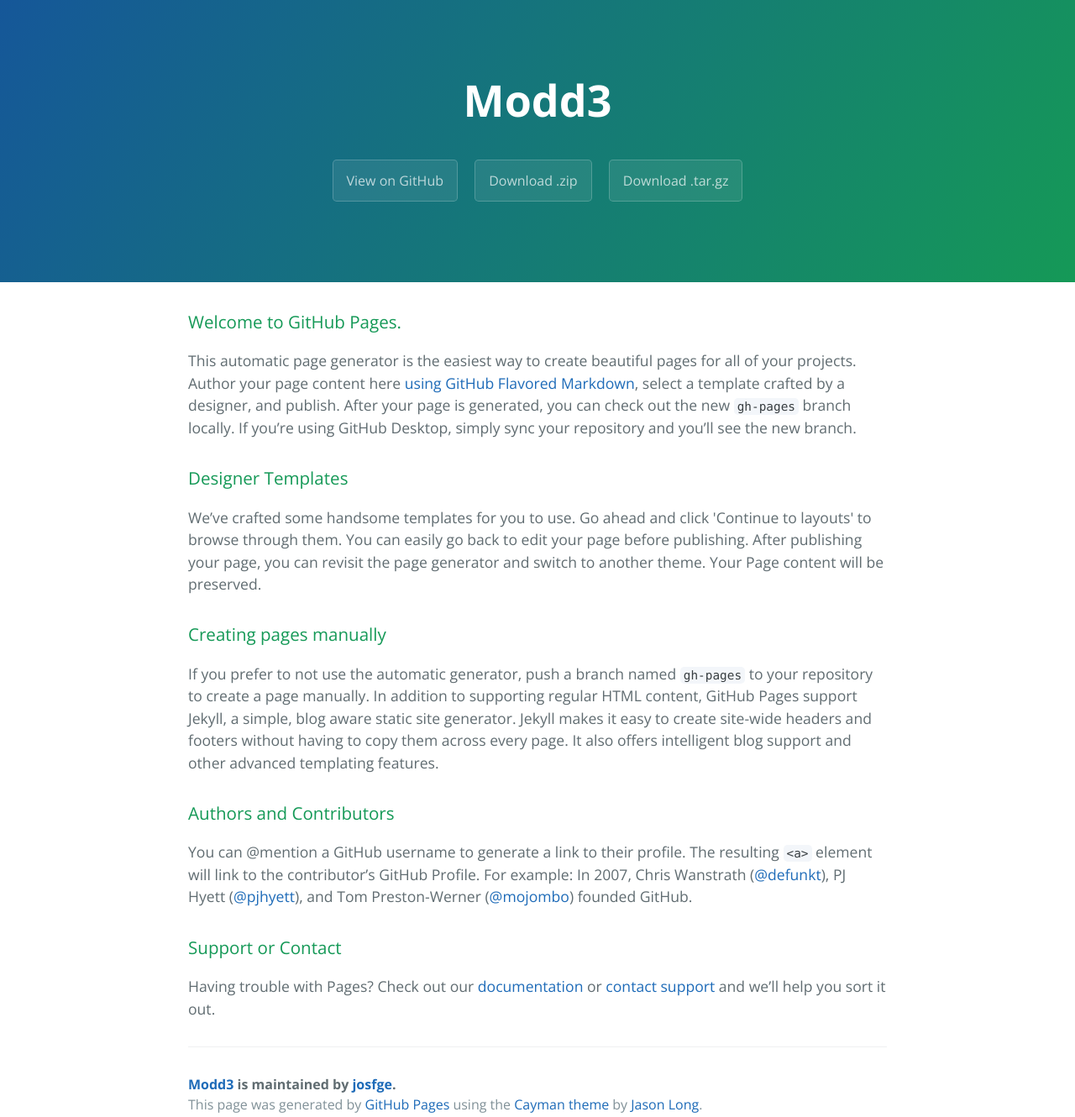
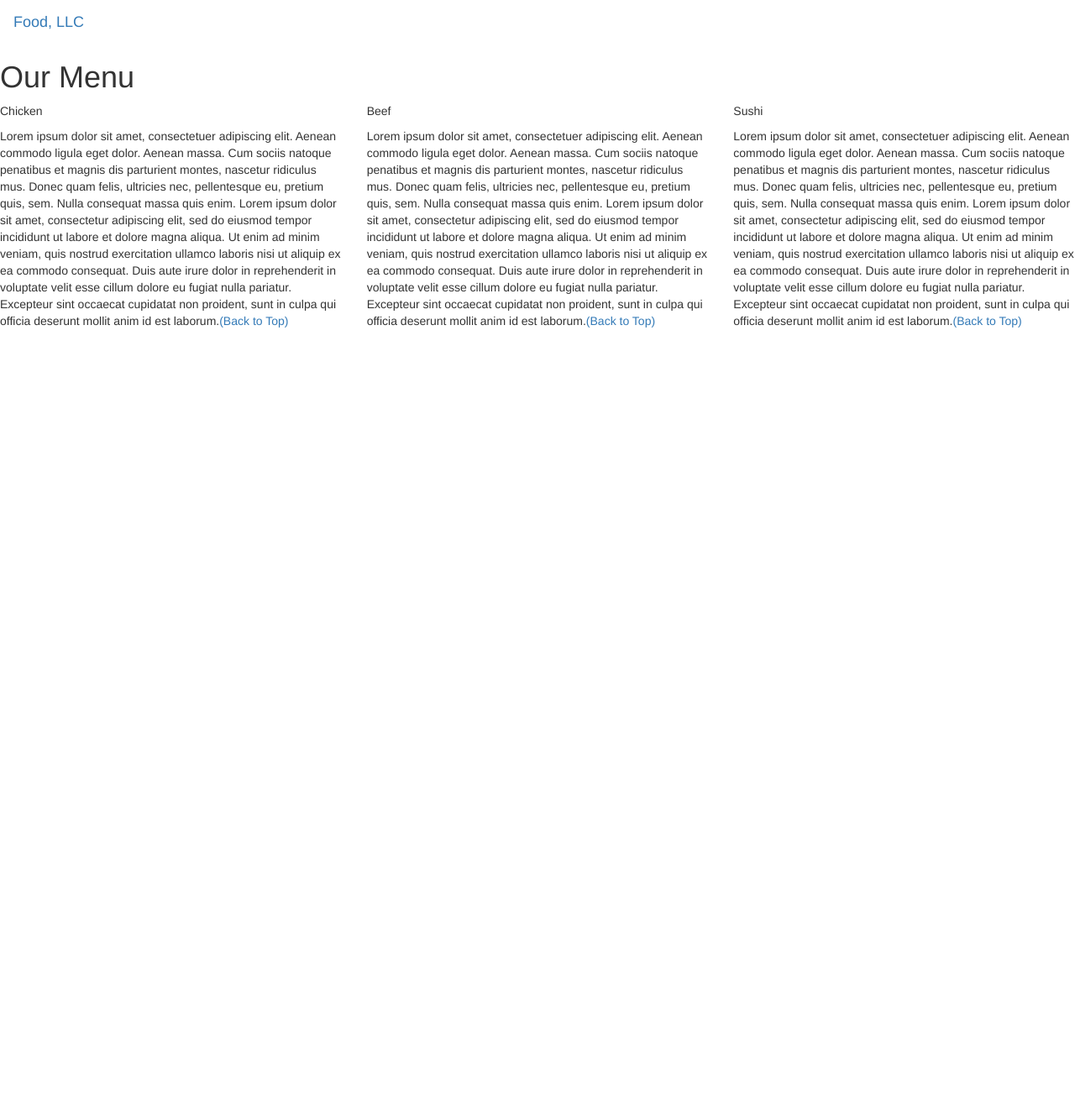
Before and after one commit to josfge/modd3, a plain HTML site: page index.html in a window 1280 px wide. Shown: the whole page at 84% size. After the commit the page ends 800 px from the top, so only its background shows below. Drawn offline with nearby package versions, Linux system fonts and the light colour scheme.

Commit message:
Update index.html

```diff
--- a/index.html
+++ b/index.html
@@ -1,48 +1,77 @@
 <!DOCTYPE html>
-<html lang="en-us">
-  <head>
-    <meta charset="UTF-8">
-    <title>Modd3 by josfge</title>
-    <meta name="viewport" content="width=device-width, initial-scale=1">
-    <link rel="stylesheet" type="text/css" href="stylesheets/normalize.css" media="screen">
-    <link href='https://fonts.googleapis.com/css?family=Open+Sans:400,700' rel='stylesheet' type='text/css'>
-    <link rel="stylesheet" type="text/css" href="stylesheets/stylesheet.css" media="screen">
-    <link rel="stylesheet" type="text/css" href="stylesheets/github-light.css" media="screen">
-  </head>
-  <body>
-    <section class="page-header">
-      <h1 class="project-name">Modd3</h1>
-      <h2 class="project-tagline"></h2>
-      <a href="https://github.com/josfge/modd3" class="btn">View on GitHub</a>
-      <a href="https://github.com/josfge/modd3/zipball/master" class="btn">Download .zip</a>
-      <a href="https://github.com/josfge/modd3/tarball/master" class="btn">Download .tar.gz</a>
-    </section>
+<html>
+<head>
 
-    <section class="main-content">
-      <h3>
-<a id="welcome-to-github-pages" class="anchor" href="#welcome-to-github-pages" aria-hidden="true"><span aria-hidden="true" class="octicon octicon-link"></span></a>Welcome to GitHub Pages.</h3>
-<p>This automatic page generator is the easiest way to create beautiful pages for all of your projects. Author your page content here <a href="https://guides.github.com/features/mastering-markdown/">using GitHub Flavored Markdown</a>, select a template crafted by a designer, and publish. After your page is generated, you can check out the new <code>gh-pages</code> branch locally. If you’re using GitHub Desktop, simply sync your repository and you’ll see the new branch.</p>
-<h3>
-<a id="designer-templates" class="anchor" href="#designer-templates" aria-hidden="true"><span aria-hidden="true" class="octicon octicon-link"></span></a>Designer Templates</h3>
-<p>We’ve crafted some handsome templates for you to use. Go ahead and click 'Continue to layouts' to browse through them. You can easily go back to edit your page before publishing. After publishing your page, you can revisit the page generator and switch to another theme. Your Page content will be preserved.</p>
-<h3>
-<a id="creating-pages-manually" class="anchor" href="#creating-pages-manually" aria-hidden="true"><span aria-hidden="true" class="octicon octicon-link"></span></a>Creating pages manually</h3>
-<p>If you prefer to not use the automatic generator, push a branch named <code>gh-pages</code> to your repository to create a page manually. In addition to supporting regular HTML content, GitHub Pages support Jekyll, a simple, blog aware static site generator. Jekyll makes it easy to create site-wide headers and footers without having to copy them across every page. It also offers intelligent blog support and other advanced templating features.</p>
-<h3>
-<a id="authors-and-contributors" class="anchor" href="#authors-and-contributors" aria-hidden="true"><span aria-hidden="true" class="octicon octicon-link"></span></a>Authors and Contributors</h3>
-<p>You can @mention a GitHub username to generate a link to their profile. The resulting <code>&lt;a&gt;</code> element will link to the contributor’s GitHub Profile. For example: In 2007, Chris Wanstrath (<a class="user-mention" data-hovercard-type="user" data-hovercard-url="/users/defunkt/hovercard" data-octo-click="hovercard-link-click" data-octo-dimensions="link_type:self" href="https://github.com/defunkt">@defunkt</a>), PJ Hyett (<a class="user-mention" data-hovercard-type="user" data-hovercard-url="/users/pjhyett/hovercard" data-octo-click="hovercard-link-click" data-octo-dimensions="link_type:self" href="https://github.com/pjhyett">@pjhyett</a>), and Tom Preston-Werner (<a class="user-mention" data-hovercard-type="user" data-hovercard-url="/users/mojombo/hovercard" data-octo-click="hovercard-link-click" data-octo-dimensions="link_type:self" href="https://github.com/mojombo">@mojombo</a>) founded GitHub.</p>
-<h3>
-<a id="support-or-contact" class="anchor" href="#support-or-contact" aria-hidden="true"><span aria-hidden="true" class="octicon octicon-link"></span></a>Support or Contact</h3>
-<p>Having trouble with Pages? Check out our <a href="https://help.github.com/pages">documentation</a> or <a href="https://github.com/contact">contact support</a> and we’ll help you sort it out.</p>
+<title>Module 3</title>
 
-      <footer class="site-footer">
-        <span class="site-footer-owner"><a href="https://github.com/josfge/modd3">Modd3</a> is maintained by <a href="https://github.com/josfge">josfge</a>.</span>
+  <meta name="viewport" content="width=device-width, initial-scale=1">
+  <link rel="stylesheet" href="https://maxcdn.bootstrapcdn.com/bootstrap/3.3.7/css/bootstrap.min.css">
+  <script src="https://ajax.googleapis.com/ajax/libs/jquery/3.3.1/jquery.min.js"></script>
+  <script src="https://maxcdn.bootstrapcdn.com/bootstrap/3.3.7/js/bootstrap.min.js"></script>
 
-        <span class="site-footer-credits">This page was generated by <a href="https://pages.github.com">GitHub Pages</a> using the <a href="https://github.com/jasonlong/cayman-theme">Cayman theme</a> by <a href="https://twitter.com/jasonlong">Jason Long</a>.</span>
-      </footer>
+</head>
 
-    </section>
+<meta name="viewport" content="width=device-width, initial-scale=1">
+<link rel="stylesheet" type="text/css" href="style.css">
 
 
-  </body>
+
+<body>
+
+
+<nav class="navbar" id="top">
+  <div class="container-fluid">
+
+    <div class="navbar-header">
+      <button type="button" class="navbar-toggle" data-toggle="collapse" data-target="#myNavbar">
+        <span class="icon-bar"></span>
+        <span class="icon-bar"></span>
+        <span class="icon-bar"></span>
+      </button>
+      <a class="navbar-brand" href="#">Food, LLC</a>
+    </div>
+
+    <div class="collapse" id="myNavbar">
+      <ul class="nav navbar-nav visible-xs">
+        <li><a class="menu-item" href="#">Chicken</a></li>
+        <li><a class="menu-item" href="#">Beef</a></li>
+        <li><a class="menu-item" href="#">Sushi</a></li>
+      </ul>
+    </div>
+
+  </div>
+</nav>
+
+<h1 class="main-title">Our Menu</h1>
+
+
+
+<div class="row">
+
+  <div class="col-lg-4 col-md-6 col-sm-12">
+    <div class="content-box">
+      <p class="item-name">Chicken</p>
+      <p>Lorem ipsum dolor sit amet, consectetuer adipiscing elit. Aenean commodo ligula eget dolor. Aenean massa. Cum sociis natoque penatibus et magnis dis parturient montes, nascetur ridiculus mus. Donec quam felis, ultricies nec, pellentesque eu, pretium quis, sem. Nulla consequat massa quis enim. Lorem ipsum dolor sit amet, consectetur adipiscing elit, sed do eiusmod tempor incididunt ut labore et dolore magna aliqua. Ut enim ad minim veniam, quis nostrud exercitation ullamco laboris nisi ut aliquip ex ea commodo consequat. Duis aute irure dolor in reprehenderit in voluptate velit esse cillum dolore eu fugiat nulla pariatur. Excepteur sint occaecat cupidatat non proident, sunt in culpa qui officia deserunt mollit anim id est laborum.<a href="#top">(Back to Top)</a></p>
+    </div>
+  </div>
+
+  <div class="col-lg-4 col-md-6 col-sm-12">
+    <div class="content-box">
+      <p class="item-name">Beef</p>
+      <p>Lorem ipsum dolor sit amet, consectetuer adipiscing elit. Aenean commodo ligula eget dolor. Aenean massa. Cum sociis natoque penatibus et magnis dis parturient montes, nascetur ridiculus mus. Donec quam felis, ultricies nec, pellentesque eu, pretium quis, sem. Nulla consequat massa quis enim. Lorem ipsum dolor sit amet, consectetur adipiscing elit, sed do eiusmod tempor incididunt ut labore et dolore magna aliqua. Ut enim ad minim veniam, quis nostrud exercitation ullamco laboris nisi ut aliquip ex ea commodo consequat. Duis aute irure dolor in reprehenderit in voluptate velit esse cillum dolore eu fugiat nulla pariatur. Excepteur sint occaecat cupidatat non proident, sunt in culpa qui officia deserunt mollit anim id est laborum.<a href="#top">(Back to Top)</a></p>
+    </div>
+  </div>
+
+
+  <div class="col-lg-4 col-md-12 col-sm-12">
+    <div class="content-box">
+      <p class="item-name">Sushi</p>
+      <p>Lorem ipsum dolor sit amet, consectetuer adipiscing elit. Aenean commodo ligula eget dolor. Aenean massa. Cum sociis natoque penatibus et magnis dis parturient montes, nascetur ridiculus mus. Donec quam felis, ultricies nec, pellentesque eu, pretium quis, sem. Nulla consequat massa quis enim. Lorem ipsum dolor sit amet, consectetur adipiscing elit, sed do eiusmod tempor incididunt ut labore et dolore magna aliqua. Ut enim ad minim veniam, quis nostrud exercitation ullamco laboris nisi ut aliquip ex ea commodo consequat. Duis aute irure dolor in reprehenderit in voluptate velit esse cillum dolore eu fugiat nulla pariatur. Excepteur sint occaecat cupidatat non proident, sunt in culpa qui officia deserunt mollit anim id est laborum.<a href="#top">(Back to Top)</a></p>
+    </div>
+  </div>
+
+</div>
+
+
+</body>
 </html>
```
